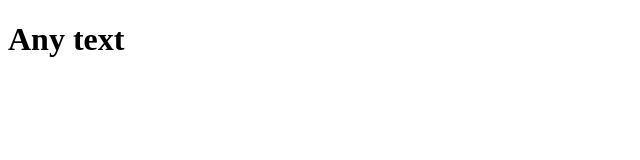
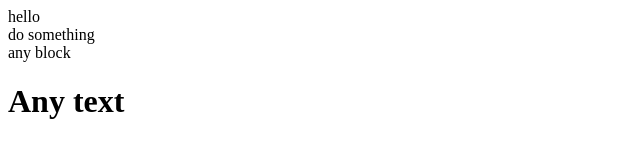
Before and after one commit to Vitalij202020/git_testing, a plain HTML site: page index.html in a window 1280 px wide. Shown: the whole page, without its empty margins (0-640 px from the left). Drawn offline with Linux system fonts and the light colour scheme.

Commit message:
hello from me

```diff
--- a/index.html
+++ b/index.html
@@ -5,6 +5,10 @@
     <title>Title</title>
 </head>
 <body>
+<div><first>hello</first></div>
+<div>do something</div>
+<div>any block</div>
 <h1>Any text</h1>
+<script src="./main.js"></script>
 </body>
 </html>
```
